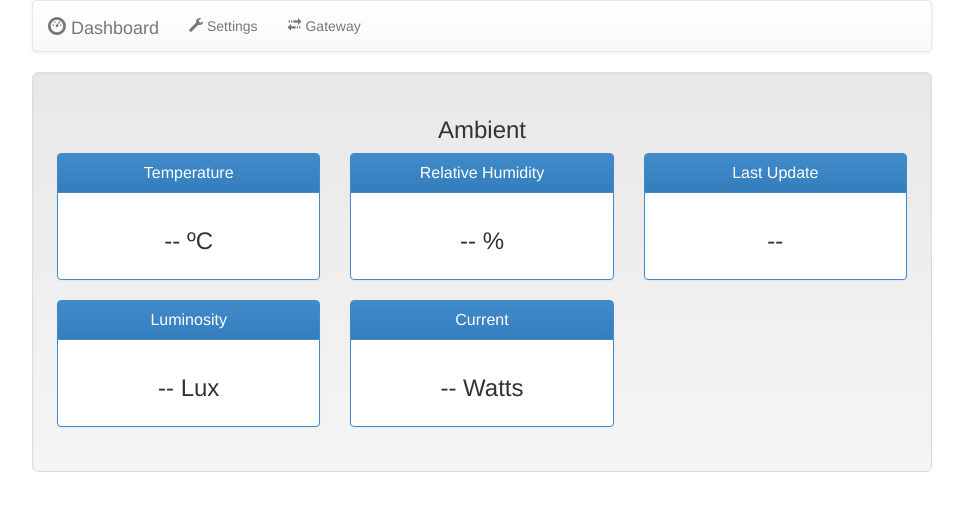
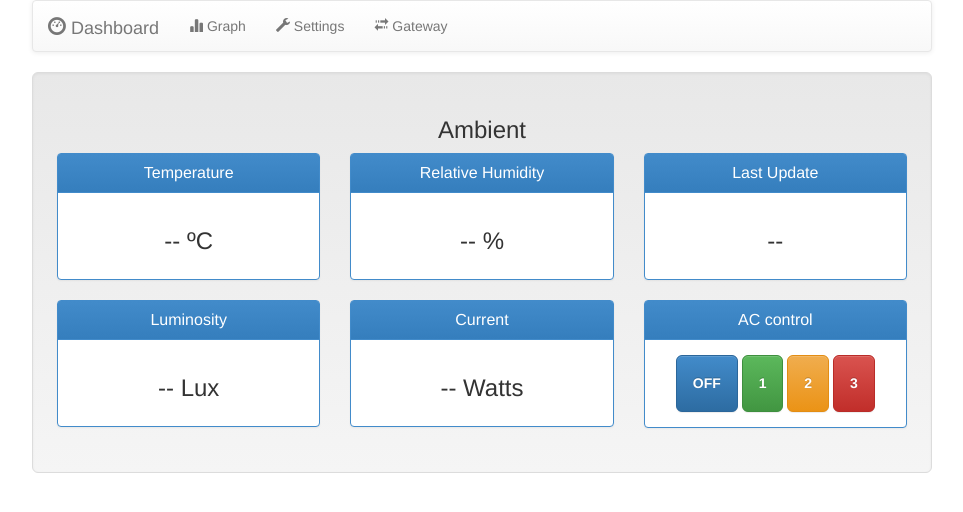
Before and after one commit to ABalanuta/PerOMAS_PI, a Flask app: page / in a window 1280 px wide. Shown: the top 512 px of the page, without its empty margins (158-1121 px from the left). Run offline with Flask 2, Linux system fonts and the light colour scheme; some libraries are stand-ins or nearby versions.

Commit message:
new template files

```diff
--- a/src/client/web/templates/base.html
+++ b/src/client/web/templates/base.html
@@ -46,6 +46,7 @@
       <!-- Collect the nav links, forms, and other content for toggling -->
       <div class="collapse navbar-collapse" id="bs-example-navbar-collapse-1">
         <ul class="nav navbar-nav">
+          <li><a href="/graph"><span class="glyphicon glyphicon-stats"></span> Graph</a></li>
           <li><a href="/settings"><span class="glyphicon glyphicon-wrench"></span> Settings</a></li>
           <li><a href="/gateway"><span class="glyphicon glyphicon-transfer"></span> Gateway</a></li>
 
--- a/src/client/web/templates/index.html
+++ b/src/client/web/templates/index.html
@@ -77,6 +77,35 @@
 
 			</div>
 		</div>
+
+
+		<div class="col-md-4">
+			<div class="panel panel-primary">
+
+				<div class="panel-heading">
+					<h3 class="panel-title">AC control</h3>
+				</div>
+
+				<div class="panel-body">
+					<form method="POST">
+						<button type="submit" name="AC_OFF" class="btn btn-primary btn-lg">
+  							<h5><b>OFF</b></h5>
+						</button>
+						<button type="submit" name="AC_1" class="btn btn-success btn-lg">
+  							<h5><b>1</b></h5>
+						</button>
+						<button type="submit" name="AC_2" class="btn btn-warning btn-lg">
+  							<h5><b>2</b></h5>
+						</button>
+						<button type="submit" name="AC_3" class="btn btn-danger btn-lg">
+  							<h5><b>3</b></h5>
+						</button>
+					<form>
+				</div>
+
+			</div>
+		</div>
+
 		<!--
 		<button type="button" class="btn btn-default btn-lg">
 			<span class="glyphicon glyphicon-refresh"></span> Update
--- a/src/client/web/web.py
+++ b/src/client/web/web.py
@@ -6,7 +6,7 @@ __version__ = "1.0.2"
 __email__ = "artur.balanuta [at] tecnico.ulisboa.pt"
 
 
-from flask import Flask, render_template, flash, redirect, send_from_directory
+from flask import Flask, request, render_template, flash, redirect, send_from_directory
 from multiprocessing import Process
 from time import sleep
 
@@ -16,9 +16,26 @@ app = Flask(__name__)
 #######################################################################################
 #    Flusk Routes
 #######################################################################################
-@app.route('/')
-@app.route('/index')
+@app.route('/', methods=['GET', 'POST'])
+@app.route('/index', methods=['GET', 'POST'])
 def index():
+
+
+	#On/Off AC
+	if request.method == 'POST':
+		#print str(request.form.keys())
+
+		if "RELAY" in app.config["HUB"].keys():
+			relay = app.config["HUB"]["RELAY"]
+
+			if "AC_OFF" in request.form.keys():
+				relay.set_ac_speed(0)
+			elif "AC_1" in request.form.keys():
+				relay.set_ac_speed(1)
+			elif "AC_2" in request.form.keys():
+				relay.set_ac_speed(2)
+			elif "AC_3" in request.form.keys():
+				relay.set_ac_speed(3)
 
 	#Ambient values
 	actual_temperature = "--"
@@ -65,6 +82,9 @@ def settings():
 def gateway():
 	return render_template("gateway.html")
 
+@app.route('/graph')
+def graph():
+	return render_template("graphs.html")
 
 
 
```
Also changed, not shown: src/client/interaction/Relay.py (+17 -0 lines), src/client/web/templates/gateway.html (added, +15 -0 lines), src/client/web/templates/graphs.html (added, +15 -0 lines), src/client/web/templates/settings.html (added, +15 -0 lines), src/client/Main.py (renamed from src/client/main.py), src/client/Template.py (renamed from src/client/template.py). Lines whose indentation alone changed are shown as unchanged.
